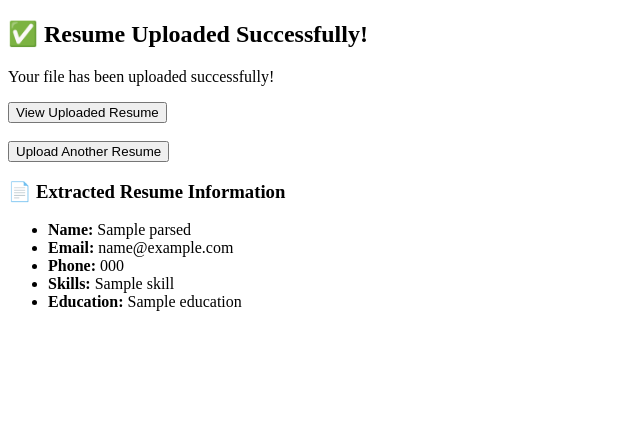
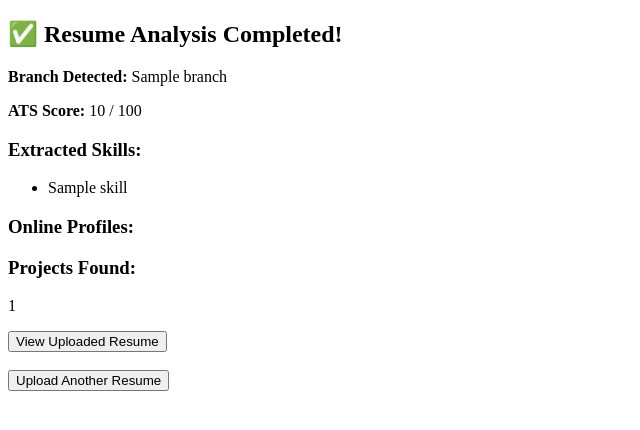
Before and after one commit to Surya17200/ResumeAnalyzer, a Flask app: template templates/success.html in a window 1280 px wide. Shown: the top 430 px of the page, without its empty margins (0-640 px from the left). Run offline with Flask 3, Linux system fonts and the light colour scheme; the template is opened without the code that fills it: most values are stand-ins (such as "Sample title", 1, 10 or a date in 2020).

Commit message:
Ata score added

```diff
--- a/app.py
+++ b/app.py
@@ -1,7 +1,7 @@
-from flask import Flask, render_template, request, redirect, send_from_directory, url_for
+from flask import Flask, render_template, request, send_from_directory
 import os
 from werkzeug.utils import secure_filename
-from parser.resume_parser import extract_resume_text, extract_resume_data
+from parser.resume_parser import extract_resume_text, parse_resume, calculate_ats_score
 
 app = Flask(__name__)
 UPLOAD_FOLDER = 'uploads'
@@ -10,16 +10,13 @@
 
 os.makedirs(UPLOAD_FOLDER, exist_ok=True)
 
-# Check if file is allowed
 def allowed_file(filename):
     return '.' in filename and filename.rsplit('.', 1)[1].lower() in ALLOWED_EXTENSIONS
 
-# Home page
 @app.route('/')
 def home():
     return render_template('index.html')
 
-# Handle file upload
 @app.route('/upload', methods=['POST'])
 def upload():
     if 'resume' not in request.files:
@@ -32,28 +29,37 @@
 
     if file and allowed_file(file.filename):
         filename = secure_filename(file.filename)
-        file_path = os.path.join(app.config['UPLOAD_FOLDER'], filename)
-        file.save(file_path)
+        filepath = os.path.join(app.config['UPLOAD_FOLDER'], filename)
+        file.save(filepath)
 
-        # Extract text and structured data
-        resume_text = extract_resume_text(file_path)
-        parsed_data = extract_resume_data(resume_text)
+        # Extract & Parse
+        resume_text = extract_resume_text(filepath)
+        parsed_data = parse_resume(resume_text)
+
+        # ATS Score
+        total_possible_skills = set(parsed_data["skills"])
+        ats_score = calculate_ats_score(
+            parsed_data["skills"],
+            total_possible_skills,
+            parsed_data["platforms"],
+            parsed_data["project_count"]
+        )
 
         return render_template(
             'success.html',
             filename=filename,
-            resume_text=resume_text,
-            parsed_data=parsed_data
+            branch=parsed_data["branch"],
+            skills=parsed_data["skills"],
+            platforms=parsed_data["platforms"],
+            project_count=parsed_data["project_count"],
+            ats_score=ats_score
         )
     else:
         return 'Invalid file type. Please upload a PDF or DOCX.'
 
-# View uploaded resume (optional)
 @app.route('/view/<filename>')
 def view_pdf(filename):
     return send_from_directory(app.config['UPLOAD_FOLDER'], filename)
 
-# Run app
 if __name__ == '__main__':
-    print("🚀 Flask app starting...")
     app.run(debug=True)
--- a/parser/resume_parser.py
+++ b/parser/resume_parser.py
@@ -17,7 +17,7 @@
     except Exception as e:
         return f"Error reading DOCX: {e}"
 
-# -------------------- Extract Raw Resume Text --------------------
+# -------------------- Generic Extractor --------------------
 def extract_resume_text(file_path):
     if file_path.endswith('.pdf'):
         return extract_text_from_pdf(file_path)
@@ -26,44 +26,78 @@
     else:
         return "Unsupported file format. Please upload a .pdf or .docx file."
 
-# -------------------- Extract Features from Resume --------------------
-def extract_resume_data(text):
-    data = {
-        "name": extract_name(text),
-        "email": extract_email(text),
-        "phone": extract_phone(text),
-        "skills": extract_skills(text),
-        "education": extract_education(text)
+# -------------------- Keywords --------------------
+GENERIC_KEYWORDS = [
+    "python", "java", "c++", "sql", "html", "css", "javascript", "excel", "power bi",
+    "machine learning", "deep learning", "data analysis", "data science"
+]
+
+BRANCH_KEYWORDS = {
+    "cse": ["dbms", "operating system", "computer networks", "software engineering", "ai", "ml"],
+    "ece": ["vlsi", "embedded systems", "signal processing", "microcontrollers"],
+    "mech": ["cad", "cam", "thermodynamics", "manufacturing"]
+}
+
+PLATFORM_LINKS = {
+    "github": r"github\.com/[A-Za-z0-9_-]+",
+    "leetcode": r"leetcode\.com/[A-Za-z0-9_-]+",
+    "hackerrank": r"hackerrank\.com/[A-Za-z0-9_-]+",
+    "codeforces": r"codeforces\.com/[A-Za-z0-9_-]+",
+    "kaggle": r"kaggle\.com/[A-Za-z0-9_-]+"
+}
+
+PROJECT_KEYWORDS = ["project", "developed", "built", "created", "designed", "implemented"]
+
+# -------------------- Detect Branch --------------------
+def detect_branch(text):
+    for branch, keywords in BRANCH_KEYWORDS.items():
+        if any(keyword.lower() in text for keyword in keywords):
+            return branch
+    return None
+
+# -------------------- Parse Resume --------------------
+def parse_resume(resume_text):
+    resume_lower = resume_text.lower()
+    branch = detect_branch(resume_lower)
+
+    skill_set = set(GENERIC_KEYWORDS)
+    if branch and branch in BRANCH_KEYWORDS:
+        skill_set.update(BRANCH_KEYWORDS[branch])
+    else:
+        for skills in BRANCH_KEYWORDS.values():
+            skill_set.update(skills)
+
+    found_skills = [skill for skill in skill_set if skill.lower() in resume_lower]
+
+    # Platforms
+    found_links = {}
+    for platform, pattern in PLATFORM_LINKS.items():
+        match = re.search(pattern, resume_text, re.IGNORECASE)
+        if match:
+            found_links[platform] = match.group()
+
+    # Projects count
+    project_count = sum(1 for word in PROJECT_KEYWORDS if word in resume_lower)
+
+    return {
+        "branch": branch if branch else "Not detected",
+        "skills": found_skills,
+        "platforms": found_links,
+        "project_count": project_count
     }
-    return data
 
-# -------------------- Helper Functions --------------------
+# -------------------- ATS Score --------------------
+def calculate_ats_score(found_skills, total_skills, platforms, project_count):
+    score = 0
 
-def extract_name(text):
-    # Simple heuristic: first line is often the name
-    lines = text.strip().split('\n')
-    if lines:
-        return lines[0].strip()
-    return "Name not found"
+    # Skills (70%)
+    if total_skills:
+        score += (len(found_skills) / len(total_skills)) * 70
 
-def extract_email(text):
-    match = re.search(r'\b[A-Za-z0-9._%+-]+@[A-Za-z0-9.-]+\.[A-Z|a-z]{2,}\b', text)
-    return match.group() if match else "Email not found"
+    # Platforms (15%)
+    score += len(platforms) * 3  # each worth 3 points
 
-def extract_phone(text):
-    match = re.search(r'(\+91[-\s]?)?[6-9]\d{9}', text)
-    return match.group() if match else "Phone number not found"
+    # Projects (15%)
+    score += min(project_count * 5, 15)  # cap at 15%
 
-def extract_skills(text):
-    # Sample skills list
-    skill_keywords = [
-        "Python", "Java", "SQL", "C++", "Machine Learning", "NLP", "Data Science",
-"Flask", "Django", "TensorFlow", "Keras", "Pandas", "NumPy", "Git", "Linux"
-    ]
-    found_skills = [skill for skill in skill_keywords if re.search(rf'\b{re.escape(skill)}\b', text, re.IGNORECASE)]
-    return list(set(found_skills)) if found_skills else ["No skills found"]
-
-def extract_education(text):
-    education_keywords = ["B.Tech", "M.Tech", "B.E.", "M.E.", "B.Sc", "M.Sc", "Bachelor", "Master", "Ph.D", "High School"]
-    matches = [edu for edu in education_keywords if edu.lower() in text.lower()]
-    return list(set(matches)) if matches else ["Education details not found"]
+    return round(min(score, 100), 2)
--- a/templates/index.html
+++ b/templates/index.html
@@ -4,9 +4,9 @@
     <title>Resume Analyzer</title>
 </head>
 <body>
-    <h2>Upload Your Resume (PDF)</h2>
+    <h2>Upload Your Resume (PDF/DOCX)</h2>
     <form method="POST" action="/upload" enctype="multipart/form-data">
-        <input type="file" name="resume" accept=".pdf" required>
+        <input type="file" name="resume" accept=".pdf, .docx" required>
         <button type="submit">Upload Resume</button>
     </form>
 </body>
--- a/templates/success.html
+++ b/templates/success.html
@@ -1,26 +1,34 @@
 <!DOCTYPE html>
 <html>
 <head>
-    <title>Upload Successful</title>
+    <title>Resume Analysis Result</title>
 </head>
 <body>
-    <h2>✅ Resume Uploaded Successfully!</h2>
-    <p>Your file has been uploaded successfully!</p>
+    <h2>✅ Resume Analysis Completed!</h2>
+    <p><strong>Branch Detected:</strong> {{ branch }}</p>
+    <p><strong>ATS Score:</strong> {{ ats_score }} / 100</p>
+
+    <h3>Extracted Skills:</h3>
+    <ul>
+        {% for skill in skills %}
+        <li>{{ skill }}</li>
+        {% endfor %}
+    </ul>
+
+    <h3>Online Profiles:</h3>
+    <ul>
+        {% for platform, link in platforms.items() %}
+        <li><strong>{{ platform.capitalize() }}:</strong> <a href="https://{{ link }}" target="_blank">{{ link }}</a></li>
+        {% endfor %}
+    </ul>
+
+    <h3>Projects Found:</h3>
+    <p>{{ project_count }}</p>
+
     <a href="{{ url_for('view_pdf', filename=filename) }}" target="_blank">
         <button>View Uploaded Resume</button>
     </a>
     <br><br>
-    <a href="/">
-        <button>Upload Another Resume</button>
-    </a>
-    <h3>📄 Extracted Resume Information</h3>
-<ul>
-    <li><strong>Name:</strong> {{ parsed_data.name }}</li>
-    <li><strong>Email:</strong> {{ parsed_data.email }}</li>
-    <li><strong>Phone:</strong> {{ parsed_data.phone }}</li>
-    <li><strong>Skills:</strong> {{ parsed_data.skills | join(', ') }}</li>
-    <li><strong>Education:</strong> {{ parsed_data.education | join(', ') }}</li>
-</ul>
-
+    <a href="/"><button>Upload Another Resume</button></a>
 </body>
 </html>
```
